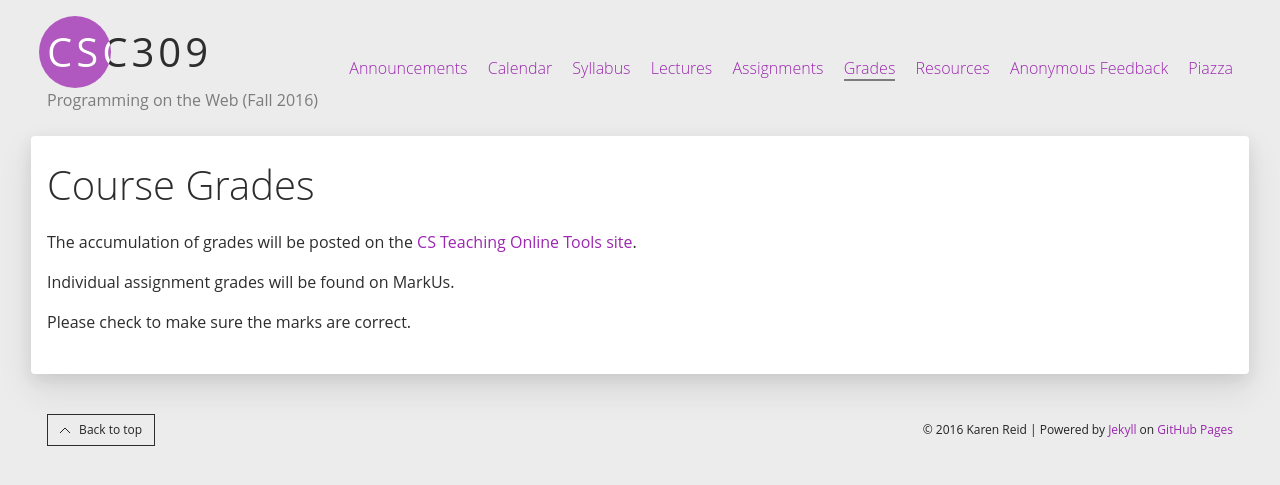
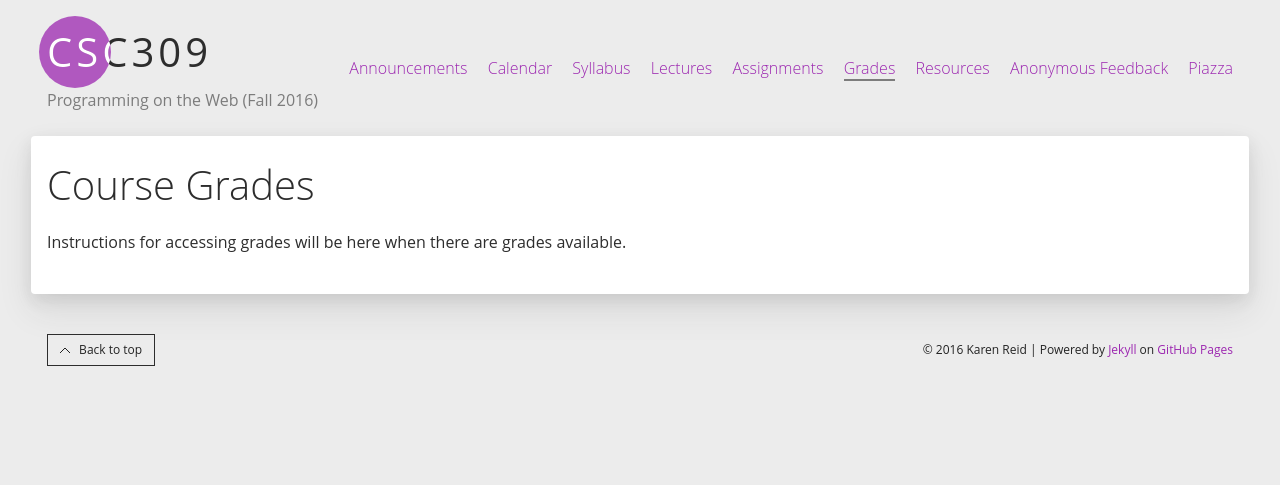
Before and after one commit to nigef/CSC309-Fall-2016.github.io, a Jekyll site: the page built from grades.md, in a window 1280 px wide. Shown: the top 485 px of the page. Built offline with Jekyll 4.4.1, drawn with Linux system fonts in a browser that asks for light colours.

Commit message:
updating grades page

```diff
--- a/grades.md
+++ b/grades.md
@@ -4,8 +4,4 @@ title: Course Grades
 permalink: /grades/
 ---
 
-The accumulation of grades will be posted on the [CS Teaching Online Tools site](https://www.teach.cs.toronto.edu/students/).
-
-Individual assignment grades will be found on MarkUs.
-
-Please check to make sure the marks are correct.
+Instructions for accessing grades will be here when there are grades available.
```
